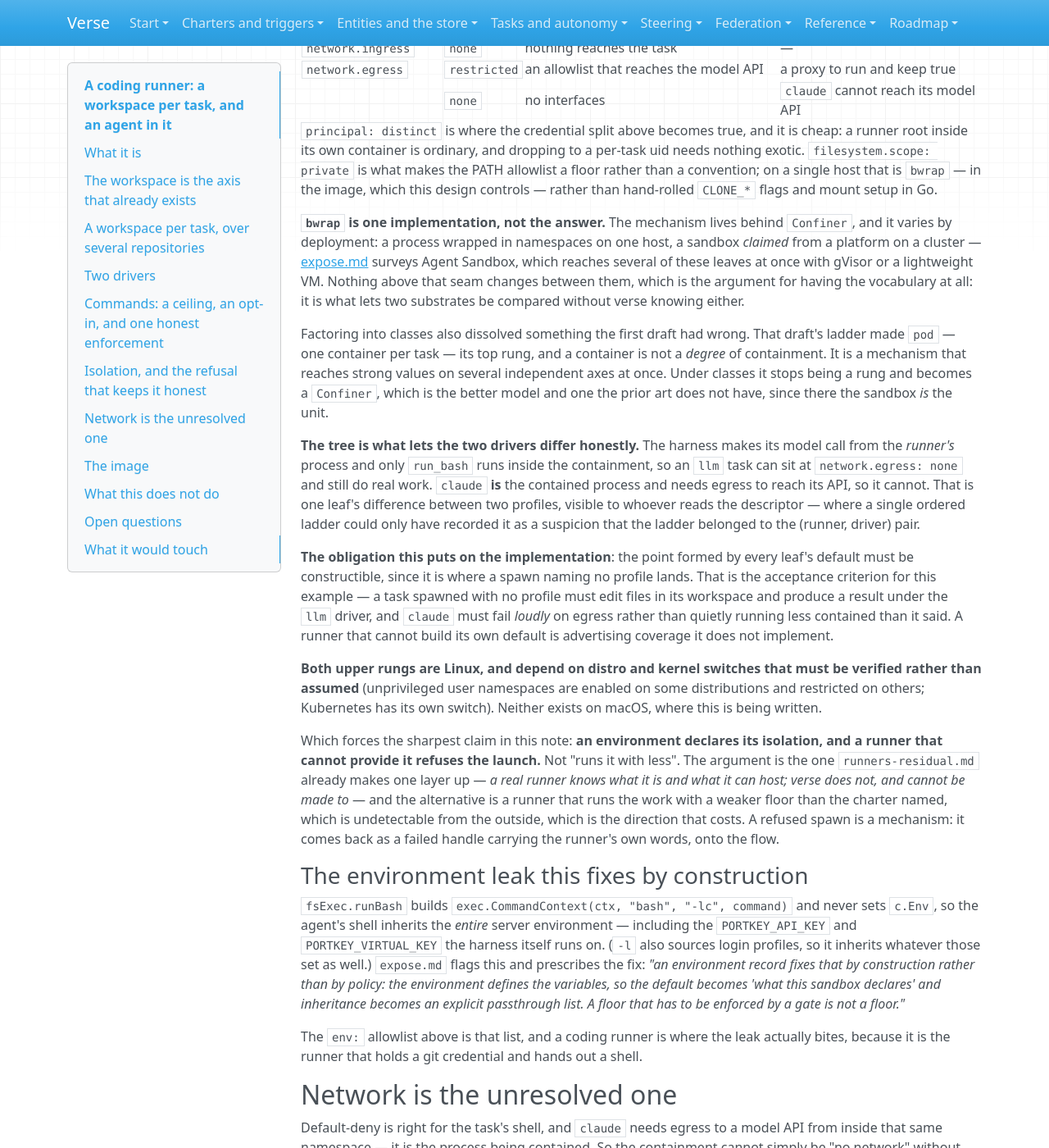
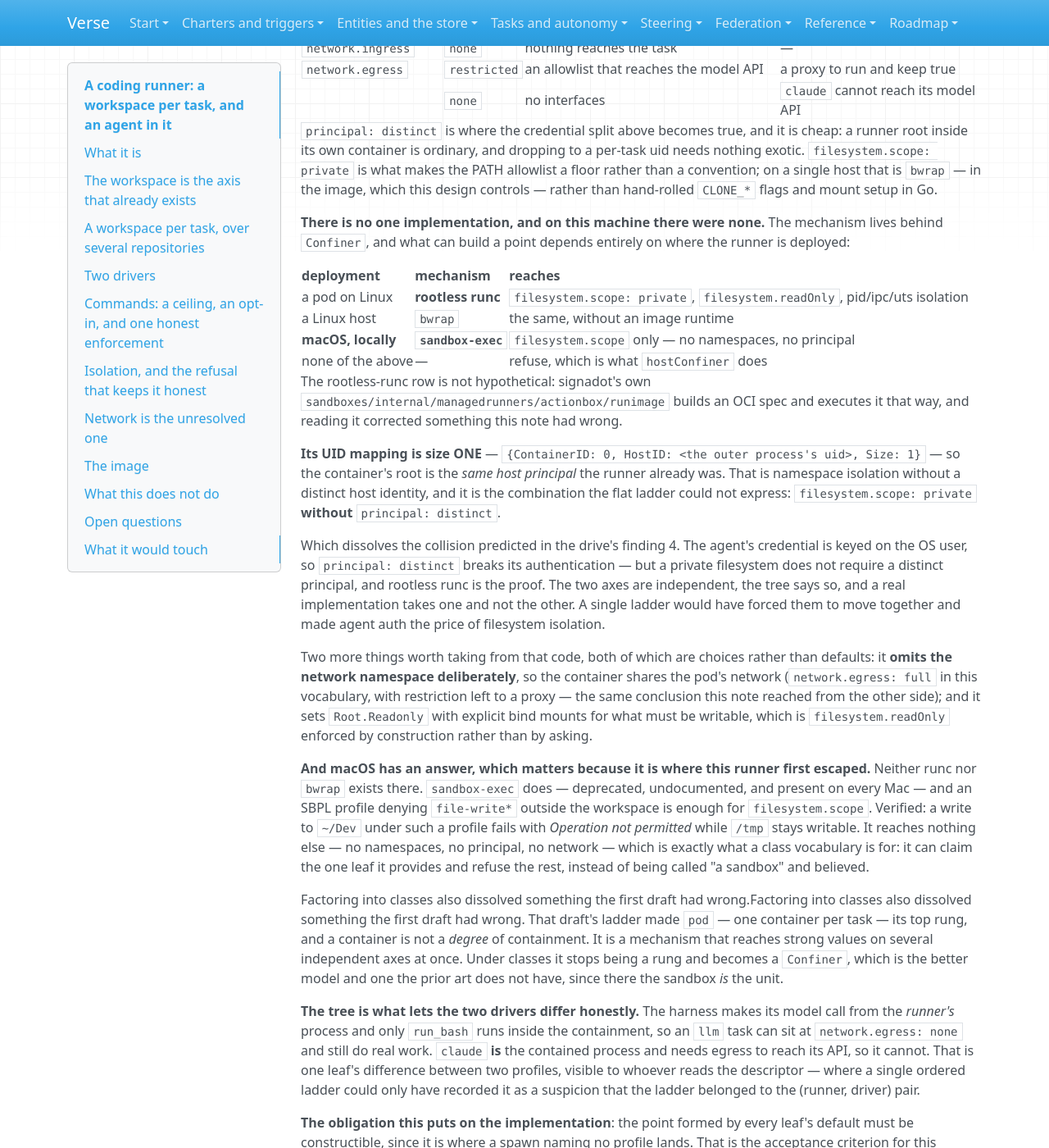
Before and after one commit to signadot/viff, an MkDocs documentation site: the page built from docs/working/coding-runner.md, in a window 1280 px wide and 1400 px high, scrolled down 7960 px. Shown: the whole window at 82% size. Built offline with MkDocs 1.6.1, drawn with Linux system fonts in a browser that asks for light colours.

Commit message:
containment: three mechanisms, and the one axis a real implementation does not take
Read signadot's own rootless-runc path
(sandboxes/internal/managedrunners/actionbox/runimage) after bwrap turned out not to exist
on macOS, and it corrects something this note had wrong plus resolves a predicted collision.

Its UID mapping is size ONE — container 0 to the outer process's own uid — so the container
root is the SAME host principal the runner already was. That is namespace isolation without
a distinct host identity: `filesystem.scope: private` WITHOUT `principal: distinct`.

Which dissolves the drive's finding 4. The agent's credential is keyed on the OS user, so a
distinct principal breaks its authentication — but a private filesystem does not require one,
and this is the proof. The two axes are independent, the class tree says so, and a real
implementation takes one and not the other. A flat ladder would have forced them to move
together and made agent auth the price of filesystem isolation.

Two more choices worth taking from it: the network namespace is omitted deliberately so the
container shares the pod's network (network.egress: full here, restriction left to a proxy —
the same conclusion reached from the other side), and Root.Readonly with explicit bind mounts
is filesystem.readOnly enforced by construction rather than by asking.

And macOS has an answer, which matters because it is where this runner escaped its workspace
and wrote to the real checkout. Neither runc nor bwrap is there. `sandbox-exec` is —
deprecated, undocumented, on every Mac — and a profile denying file-write* outside the
workspace reaches `filesystem.scope` and nothing else. Verified: a write to ~/Dev under such
a profile fails with Operation not permitted while /tmp stays writable.

So the docs and the Confiner comment now list what each deployment can actually reach rather
than naming bwrap as the answer. Four of these mechanisms would answer to the word
"sandboxed" while providing different things, which is the argument for leaves.

Checked: make check && make test — green; sandbox-exec verified by hand on this machine
Co-Authored-By: Claude Opus 5 (1M context) <noreply@anthropic.com>

```diff
--- a/docs/working/coding-runner.md
+++ b/docs/working/coding-runner.md
@@ -398,14 +398,47 @@ root inside its own container is ordinary, and dropping to a per-task uid needs
 a single host that is `bwrap` — in the image, which this design controls — rather than
 hand-rolled `CLONE_*` flags and mount setup in Go.
 
-**`bwrap` is one implementation, not the answer.** The mechanism lives behind `Confiner`, and it
-varies by deployment: a process wrapped in namespaces on one host, a sandbox *claimed* from a
-platform on a cluster — [expose.md](../roadmap/expose.md) surveys Agent Sandbox, which reaches
-several of these leaves at once with gVisor or a lightweight VM. Nothing above that seam changes
-between them, which is the argument for having the vocabulary at all: it is what lets two
-substrates be compared without verse knowing either.
+**There is no one implementation, and on this machine there were none.** The mechanism lives
+behind `Confiner`, and what can build a point depends entirely on where the runner is deployed:
 
-Factoring into classes also dissolved something the first draft had wrong. That draft's ladder
+| deployment | mechanism | reaches |
+|---|---|---|
+| a pod on Linux | **rootless runc** | `filesystem.scope: private`, `filesystem.readOnly`, pid/ipc/uts isolation |
+| a Linux host | `bwrap` | the same, without an image runtime |
+| **macOS, locally** | **`sandbox-exec`** | `filesystem.scope` only — no namespaces, no principal |
+| none of the above | — | refuse, which is what `hostConfiner` does |
+
+The rootless-runc row is not hypothetical: signadot's own
+`sandboxes/internal/managedrunners/actionbox/runimage` builds an OCI spec and executes it that
+way, and reading it corrected something this note had wrong.
+
+**Its UID mapping is size ONE** — `{ContainerID: 0, HostID: <the outer process's uid>, Size: 1}`
+— so the container's root is the *same host principal* the runner already was. That is namespace
+isolation without a distinct host identity, and it is the combination the flat ladder could not
+express: `filesystem.scope: private` **without** `principal: distinct`.
+
+Which dissolves the collision predicted in the drive's finding 4. The agent's credential is keyed
+on the OS user, so `principal: distinct` breaks its authentication — but a private filesystem does
+not require a distinct principal, and rootless runc is the proof. The two axes are independent,
+the tree says so, and a real implementation takes one and not the other. A single ladder would
+have forced them to move together and made agent auth the price of filesystem isolation.
+
+Two more things worth taking from that code, both of which are choices rather than defaults: it
+**omits the network namespace deliberately**, so the container shares the pod's network
+(`network.egress: full` in this vocabulary, with restriction left to a proxy — the same
+conclusion this note reached from the other side); and it sets `Root.Readonly` with explicit
+bind mounts for what must be writable, which is `filesystem.readOnly` enforced by construction
+rather than by asking.
+
+**And macOS has an answer, which matters because it is where this runner first escaped.**
+Neither runc nor `bwrap` exists there. `sandbox-exec` does — deprecated, undocumented, and
+present on every Mac — and an SBPL profile denying `file-write*` outside the workspace is enough
+for `filesystem.scope`. Verified: a write to `~/Dev` under such a profile fails with *Operation
+not permitted* while `/tmp` stays writable. It reaches nothing else — no namespaces, no principal,
+no network — which is exactly what a class vocabulary is for: it can claim the one leaf it
+provides and refuse the rest, instead of being called "a sandbox" and believed.
+
+Factoring into classes also dissolved something the first draft had wrong.Factoring into classes also dissolved something the first draft had wrong. That draft's ladder
 made `pod` — one container per task — its top rung, and a container is not a *degree* of
 containment. It is a mechanism that reaches strong values on several independent axes at once.
 Under classes it stops being a rung and becomes a `Confiner`, which is the better model and one
```
Also changed, not shown: 2 other files.
